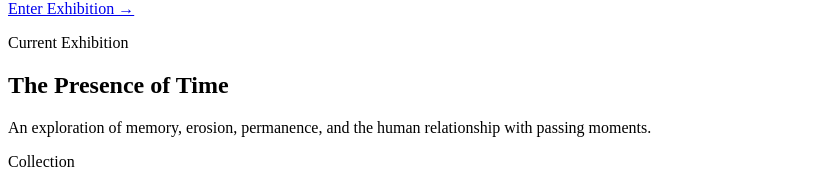
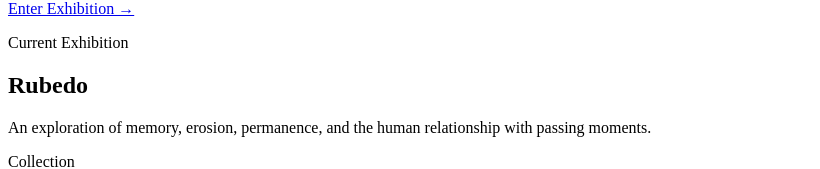
Before and after one commit to RodriguezRamiro/galleryStudio, a React (Vite) app: page / in a window 1280 px wide. Shown: the part 340-509 px from the top of the page, without its empty margins (0-820 px from the left). Built offline with nearby package versions, Linux system fonts and the light colour scheme.

Commit message:
corrected the title of exhibition.

```diff
--- a/src/components/Exhibition.jsx
+++ b/src/components/Exhibition.jsx
@@ -16,7 +16,7 @@ function Exhibition() {
           </p>
 
           <h2 id="exhibition-title">
-            The Presence of Time
+            Rubedo
           </h2>
 
           <p>
```
